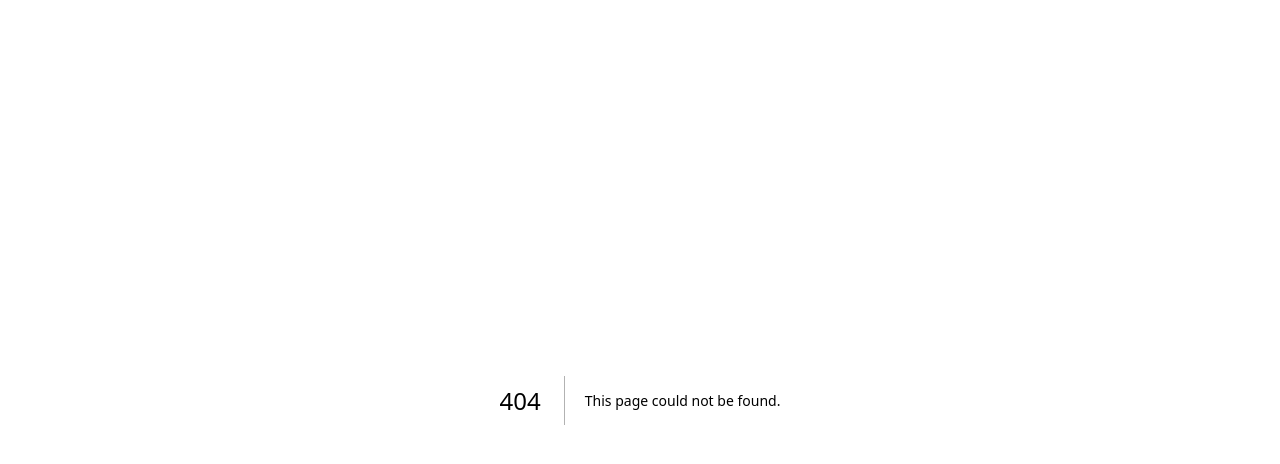
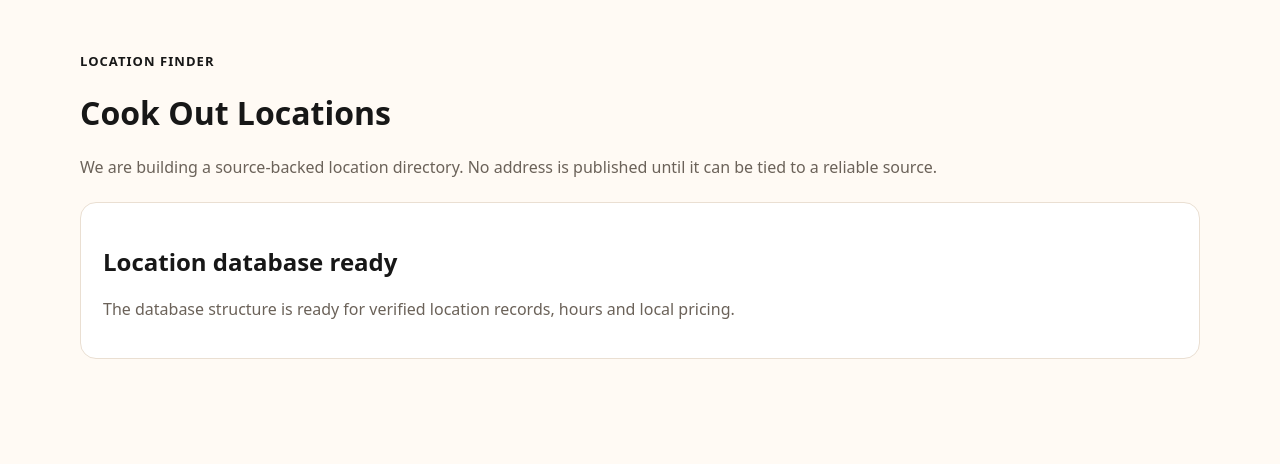
Before and after one commit to syedahtishamshahg/cookout-menu-platform, a Next.js app: page /locations in a window 1280 px wide. Before the commit this address had no page. Shown: the top 464 px of the page. Built offline with nearby package versions, Linux system fonts and the light colour scheme.

Commit message:
feat: add location and price intelligence foundation

```diff
--- /dev/null
+++ b/src/app/locations/page.tsx
@@ -0,0 +1,3 @@
+import {locations} from "@/lib/locations";
+export const metadata={title:"Cook Out Locations",description:"Cook Out location information with source and verification status."};
+export default function Locations(){return <main className="container section"><div className="eyebrow">Location Finder</div><h1>Cook Out Locations</h1><p className="muted">We are building a source-backed location directory. No address is published until it can be tied to a reliable source.</p><div className="card" style={{marginTop:24}}><h2>{locations.length?"Locations available":"Location database ready"}</h2><p className="muted">{locations.length?"Currently showing "+locations.length+" location records.":"The database structure is ready for verified location records, hours and local pricing."}</p></div></main>}
```
